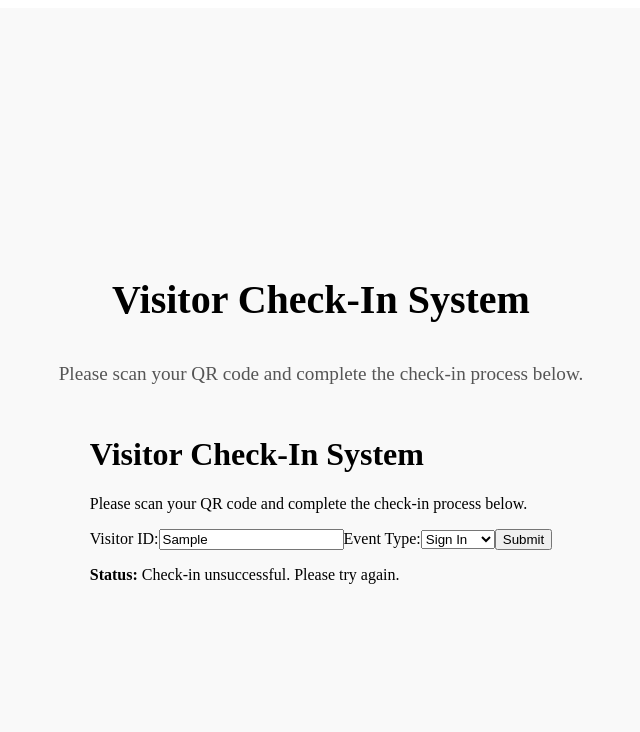
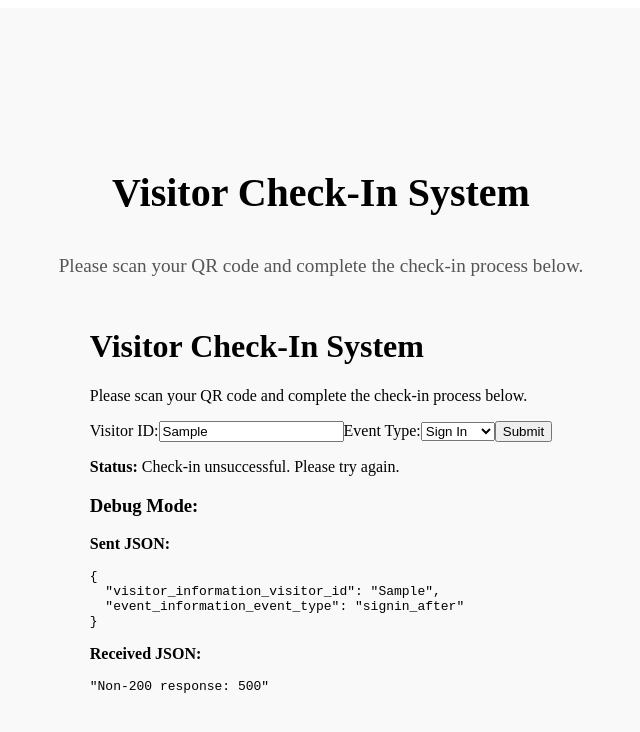
Before and after one commit to Seafair-Development/visitor-front-end, a Next.js app: page / in a window 1280 px wide. Both pictures are taken after typing "Sample" into the empty fields and a click on the button "Submit". Shown: the top 732 px of the page, without its empty margins (319-959 px from the left). Built offline with nearby package versions, Linux system fonts and the light colour scheme; no server answers.

Commit message:
step 20 - visitor check-in update

```diff
--- a/components/VisitorCheckIn.js
+++ b/components/VisitorCheckIn.js
@@ -7,16 +7,23 @@ const VisitorCheckIn = () => {
   const [eventType, setEventType] = useState("Sign In");
   const [statusMessage, setStatusMessage] = useState("");
   const [visitorData, setVisitorData] = useState(null);
+  const [debugInfo, setDebugInfo] = useState(null); // New state for debug information
 
   // Function to handle the API call and response
   const handleApiResponse = async () => {
+    const payload = {
+      visitor_information_visitor_id: visitorId,
+      event_information_event_type: eventType === "Sign In" ? "signin_after" : "signout_after"
+    };
+
+    // Log the payload being sent to Zapier
+    console.info("Sending payload to Zapier:", JSON.stringify(payload, null, 2));
+
+    // Set debug information for sent JSON
+    setDebugInfo({ sentJSON: payload, receivedJSON: null });
+
     try {
-      const payload = {
-        visitor_information_visitor_id: visitorId,
-        event_information_event_type: eventType === "Sign In" ? "signin_after" : "signout_after"
-      };
-
-      const response = await fetch('/api/receiveResponse', {
+      const response = await fetch('/api/proxyToZapier', {
         method: 'POST',
         headers: {
           'Content-Type': 'application/json'
@@ -29,15 +36,21 @@ const VisitorCheckIn = () => {
       // Handle only 200 OK responses
       if (response.status === 200) {
         const data = await response.json();
-        setVisitorData(data); // Set visitor data for rendering
+        console.info("Received data from Zapier:", JSON.stringify(data, null, 2));
+
+        // Update visitor data for rendering and debug info for received JSON
+        setVisitorData(data);
+        setDebugInfo(prev => ({ ...prev, receivedJSON: data }));
         setStatusMessage("Check-in complete!");
       } else {
         console.warn(`Ignored non-200 response: ${response.status}`);
         setStatusMessage("Check-in unsuccessful. Please try again.");
+        setDebugInfo(prev => ({ ...prev, receivedJSON: `Non-200 response: ${response.status}` }));
       }
     } catch (error) {
       console.error('Error with the API call:', error);
       setStatusMessage("An error occurred. Please try again.");
+      setDebugInfo(prev => ({ ...prev, receivedJSON: `Error: ${error.message}` }));
     }
   };
 
@@ -84,6 +97,16 @@ const VisitorCheckIn = () => {
 
       <p><strong>Status:</strong> {statusMessage}</p>
 
+      {debugInfo && (
+        <div>
+          <h3>Debug Mode:</h3>
+          <p><strong>Sent JSON:</strong></p>
+          <pre>{JSON.stringify(debugInfo.sentJSON, null, 2)}</pre>
+          <p><strong>Received JSON:</strong></p>
+          <pre>{JSON.stringify(debugInfo.receivedJSON, null, 2)}</pre>
+        </div>
+      )}
+
       {visitorData && (
         <div>
           <h3>Visitor Details</h3>
```
